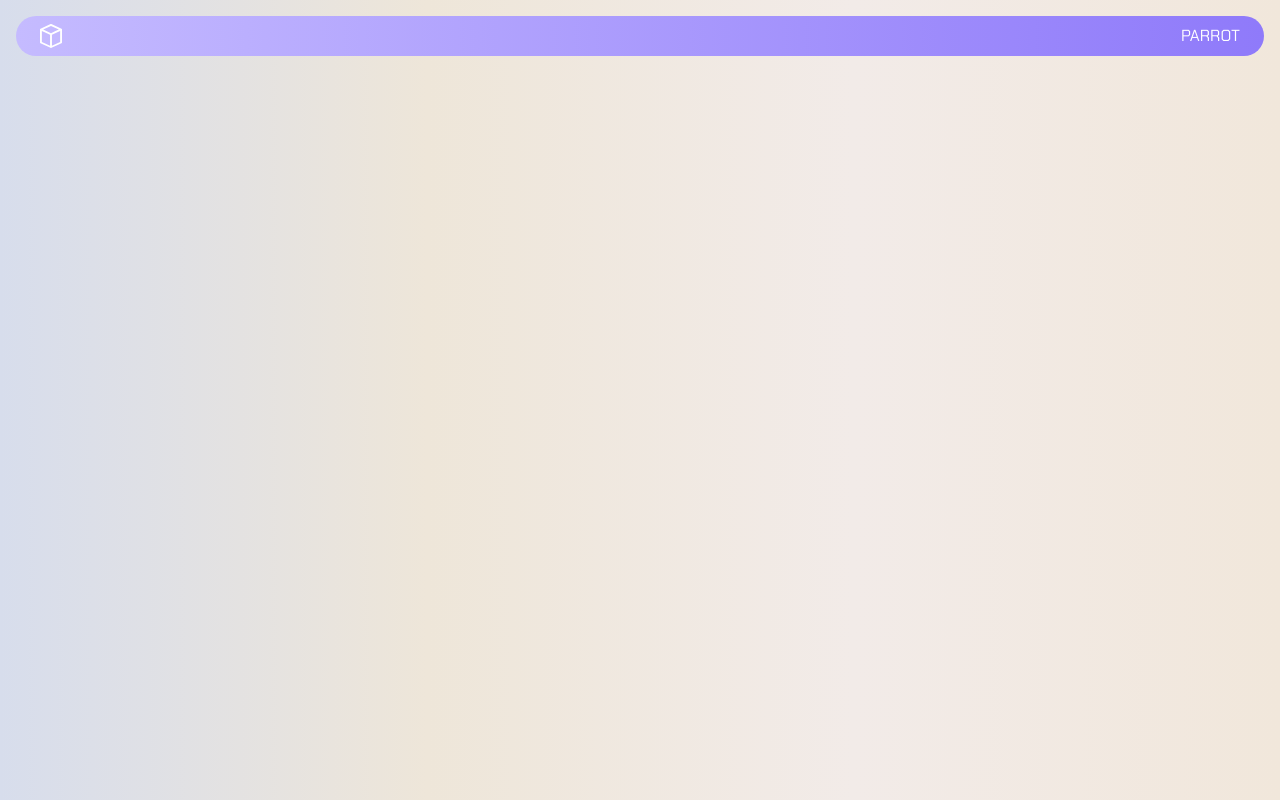
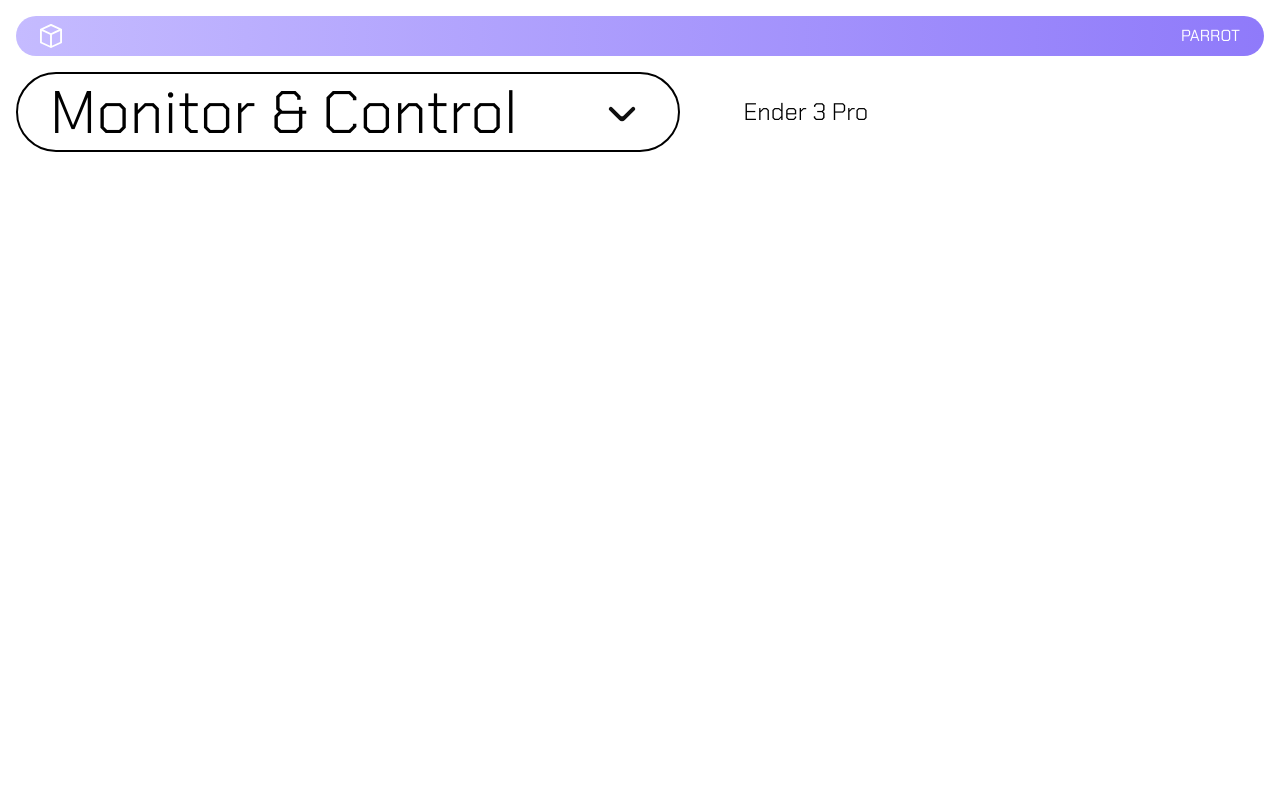
Before and after one commit to omom77/Parrot_Framework, a React (Create React App) app in the folder parrot_interface/: page / in a window 1280 px wide. Built offline with nearby package versions, Linux system fonts and the light colour scheme.

Commit message:
navbar+monitor bar added

```diff
--- a/parrot_interface/src/components/App.css
+++ b/parrot_interface/src/components/App.css
@@ -67,7 +67,7 @@
 }
 
 body {
-  background: linear-gradient(to right, #d7ddec, #eee6d9, #f2ebe8, #f1e7db);
+  background: #fff;
   color: white; /* Optional: Ensures text is readable */
   margin: 0; /* Removes default margin */
 }
--- a/parrot_interface/src/components/App.js
+++ b/parrot_interface/src/components/App.js
@@ -1,13 +1,20 @@
 import React from "react";
 import './App.css';
 import Header from "./Header";
-import Monitor from "./Monitor";
+import Monitor_bar from "./Monitor_bar";
 import Navbar from "./Navbar";
+import Printer_status from "./Printer_status";
 
 function App() {
   return (
     <div>
       <Navbar/>
+      {/* <Monitor_bar/> */}
+      <div className="flex space-x-4">
+        <Monitor_bar />
+        <Printer_status />
+      </div>
+
       {/* <header/>
       <Monitor/> */}
     </div>
--- /dev/null
+++ b/parrot_interface/src/components/Monitor_bar.js
@@ -0,0 +1,17 @@
+import React from 'react';
+import arrow_down from '../media/arrow_down.svg';
+
+const MonitorBar = () => {
+  return (
+    <div className="mx-4 inline-flex justify-center items-center border-2 border-black rounded-full px-4 py-2">
+      <h1 className="text-black chakra-petch-light text-6xl mr-4 pl-4 pr-16">Monitor & Control</h1>
+      <img
+        src={arrow_down}
+        alt="Arrow Down"
+        className="w-16 h-auto pr-4 cursor-pointer hover:opacity-75"
+      />
+    </div>
+  );
+};
+
+export default MonitorBar;
--- /dev/null
+++ b/parrot_interface/src/components/Printer_status.js
@@ -0,0 +1,12 @@
+import React from 'react';
+// import arrow_down from '../media/arrow_down.svg';
+
+const Printer_status = () => {
+  return (
+    <div className="mx-4 inline-flex justify-center items-center  px-4 py-2">
+      <h1 className="text-black chakra-petch-light text-2xl mr-4 pl-4 pr-16">Ender 3 Pro</h1>
+    </div>
+  );
+};
+
+export default Printer_status;
```
Also changed, not shown: parrot_interface/src/components/Monitor.js (deleted), parrot_interface/src/media/arrow_down.svg (added).
